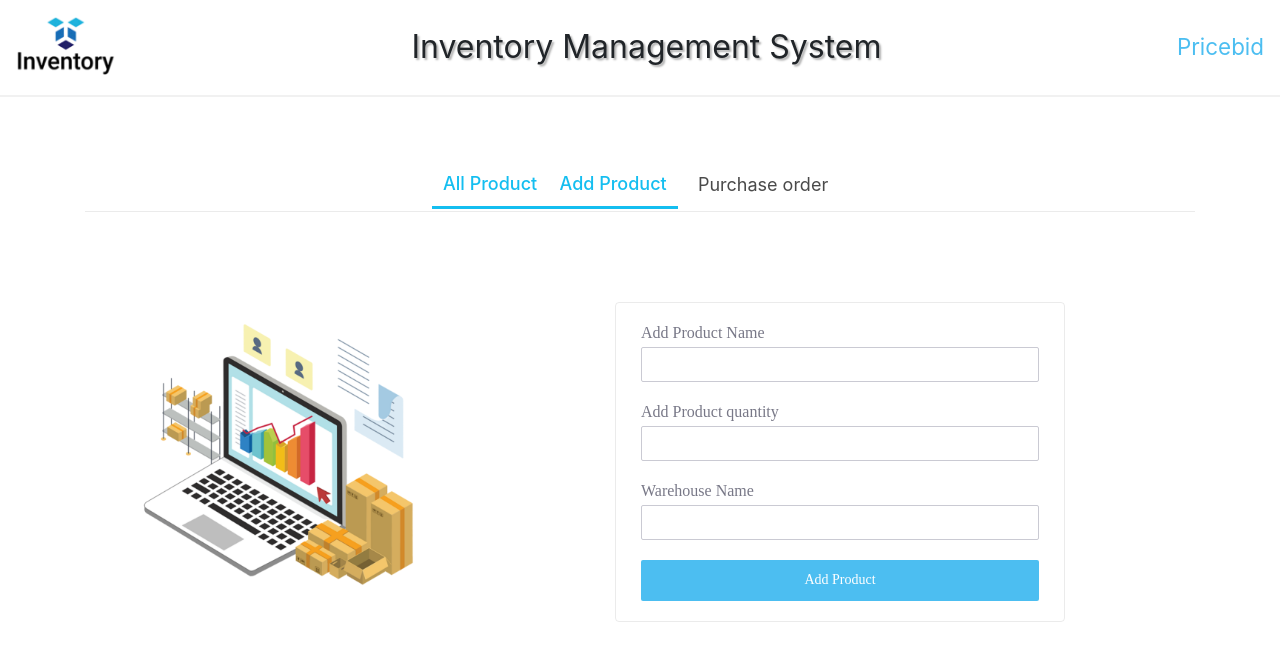
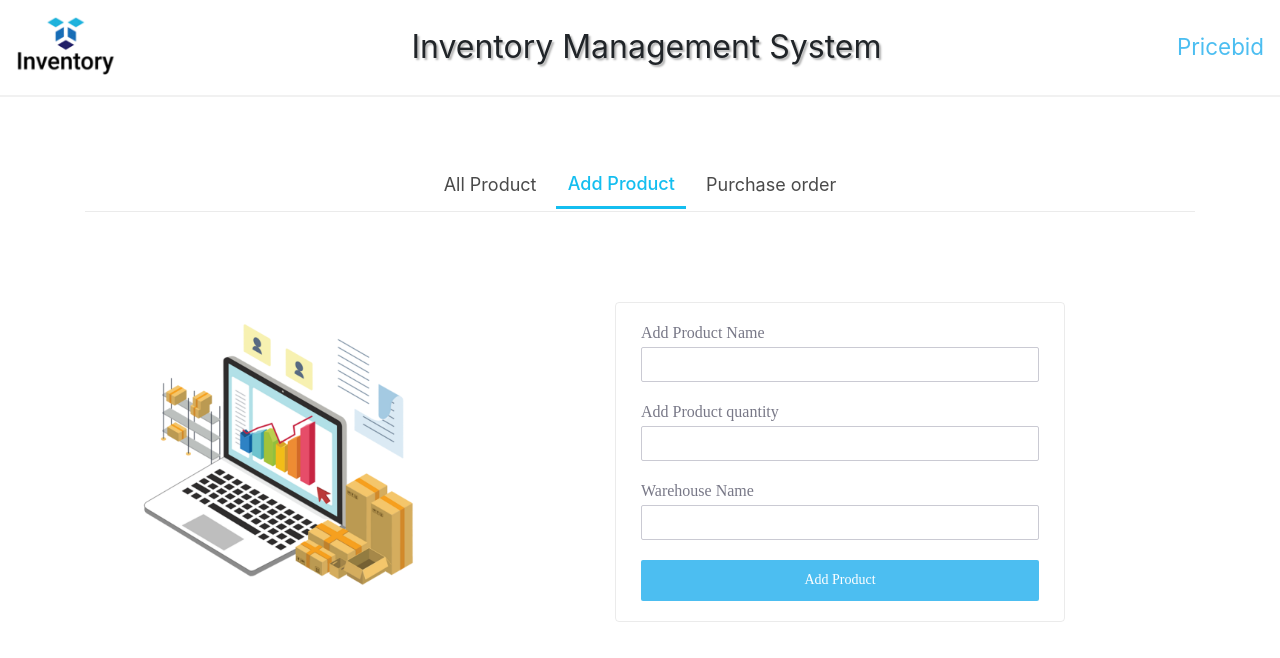
Before and after one commit to sudarshan070/inventory-management-system, a React (Create React App) app in the folder client/: page /addproduct in a window 1280 px wide. Shown: the top 658 px of the page. Built offline with nearby package versions, Linux system fonts and the light colour scheme.

Commit message:
some error handle

```diff
--- a/client/src/components/AddProduct.jsx
+++ b/client/src/components/AddProduct.jsx
@@ -10,6 +10,7 @@ export default class AddProduct extends React.Component {
       name: "",
       quantity: "",
       warehouse: "",
+      error: "",
     };
   }
 
@@ -20,12 +21,16 @@ export default class AddProduct extends React.Component {
   handleSubmit = (event) => {
     event.preventDefault();
     axios.post("product/add", { product: this.state }).then((res) => {
-      this.props.history.push("/");
+      if (res.status === 201) {
+        this.props.history.push("/");
+      } else {
+        this.setState({ error: "Something Went Wrong!" });
+      }
     });
   };
 
   render() {
-    const { name, quantity, warehouse } = this.state;
+    const { name, quantity, warehouse, error } = this.state;
     return (
       <>
         <div className="home">
@@ -35,7 +40,7 @@ export default class AddProduct extends React.Component {
             </div>
             <NavBar />
             <div className="d-flex justify-content-between align-items-center">
-              <div className='addProduct-img'>
+              <div className="addProduct-img">
                 <img style={{ width: "400px" }} src={Img} alt="png" />
               </div>
 
@@ -50,6 +55,7 @@ export default class AddProduct extends React.Component {
                   value={name}
                   onChange={this.handleInput}
                 />
+
                 <label className="label" htmlFor="">
                   Add Product quantity
                 </label>
@@ -70,6 +76,7 @@ export default class AddProduct extends React.Component {
                   value={warehouse}
                   onChange={this.handleInput}
                 />
+                <span style={{ color: "red" }}>{error && error}</span>
                 <button
                   className="btn-form btn-block"
                   type="submit"
--- a/client/src/components/NavBar.jsx
+++ b/client/src/components/NavBar.jsx
@@ -2,9 +2,20 @@ import React from "react";
 import { NavLink } from "react-router-dom";
 
 export default function NavBar() {
+  const checkActive = (match, location) => {
+    if (!location) return false;
+    const { pathname } = location;
+    return pathname === "/";
+  };
+
   return (
     <div className="form_nav-link">
-      <NavLink to="/" className="link" activeClassName="active">
+      <NavLink
+        to="/"
+        className="link"
+        activeClassName="active"
+        isActive={checkActive}
+      >
         All Product
       </NavLink>
       <NavLink className="link" activeClassName="active" to="/addproduct">
--- a/client/src/components/OrderList.jsx
+++ b/client/src/components/OrderList.jsx
@@ -2,6 +2,7 @@ import React from "react";
 import NavBar from "./NavBar";
 import axios from "axios";
 import Loader from "./Loader";
+
 
 export default class OrderList extends React.Component {
   constructor(props) {
@@ -22,7 +23,8 @@ export default class OrderList extends React.Component {
   handleStatus = (id) => {
     axios.put("/order", { order: id }).then((res) => {
       if (res.status === 201) {
-        this.props.history.push("/");
+        console.log(res.data, "orders");
+        this.setState({ orders: res.data.orderList });
       }
     });
   };
@@ -36,7 +38,8 @@ export default class OrderList extends React.Component {
   };
   render() {
     const { orders } = this.state;
-    console.log(this.props, "here state");
+
+    console.log(this.state, "here state");
     return (
       <div className="home">
         <div className="container">
--- a/client/src/components/OrderProduct.jsx
+++ b/client/src/components/OrderProduct.jsx
@@ -15,13 +15,11 @@ export default class OrderProduct extends React.Component {
   }
 
   componentDidMount() {
-    // console.log(this.props, "this.props");
     const {
       match: {
         params: { id },
       },
     } = this.props;
-    console.log(id, "slug");
     this.productSave(id);
   }
 
@@ -32,7 +30,6 @@ export default class OrderProduct extends React.Component {
       const quantity = res.data.product.quantity;
       const warehouse = res.data.product.warehouse;
       this.setState({ name, quantity, warehouse, id });
-      console.log(name);
     });
   };
 
@@ -79,7 +76,11 @@ export default class OrderProduct extends React.Component {
               name="customerName"
               onChange={this.handleInput}
             />
-            {quantity < customerQuantity ? <h1>Not Enough quantity</h1> : ""}
+            {quantity < customerQuantity ? (
+              <h1 style={{ color: "tomato" }}>Not Enough quantity in Stock</h1>
+            ) : (
+              ""
+            )}
             <label className="label">Add Quantity</label>
             <input
               className="form-control"
@@ -94,7 +95,7 @@ export default class OrderProduct extends React.Component {
               type="submit"
               onClick={this.handleSubmit}
             >
-              Byu Product
+              Buy Product
             </button>
           </div>
         </div>
```
Also changed, not shown: 2 other files (tests, documents, lock files or other folders).
